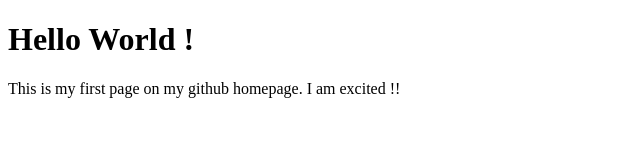
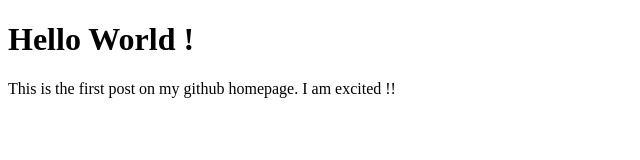
Before and after one commit to sreeyella/sreeharshayella.github.io, a plain HTML site: page index.html in a window 1280 px wide. Shown: the full height of the page, 0-640 px from the left. Drawn offline with Linux system fonts and the light colour scheme.

Commit message:
correct grammar of the text

```diff
--- a/index.html
+++ b/index.html
@@ -2,6 +2,6 @@
 <html>
   <body>
     <h1>Hello World !</h1>
-      <p>This is my first page on my github homepage. I am excited !!</p>
+      <p>This is the first post on my github homepage. I am excited !!</p>
   </body>
 </html>
```
